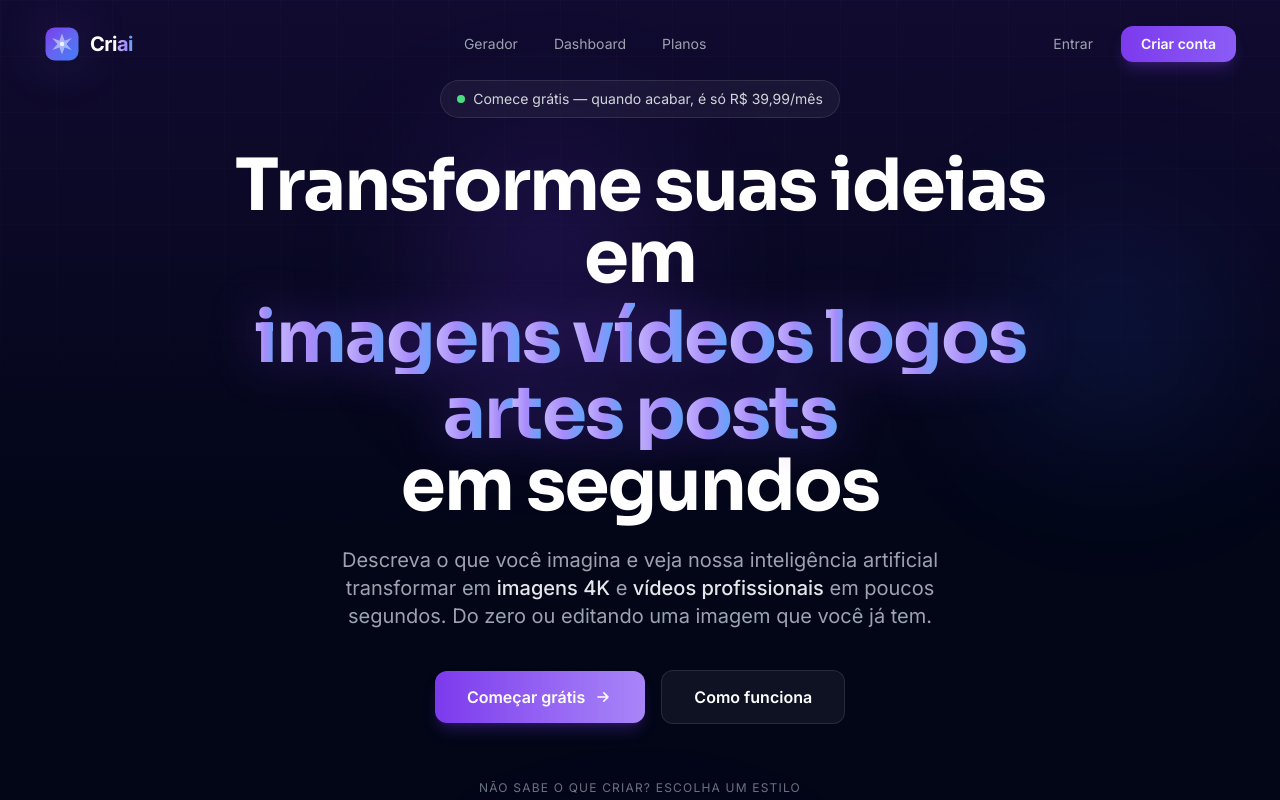
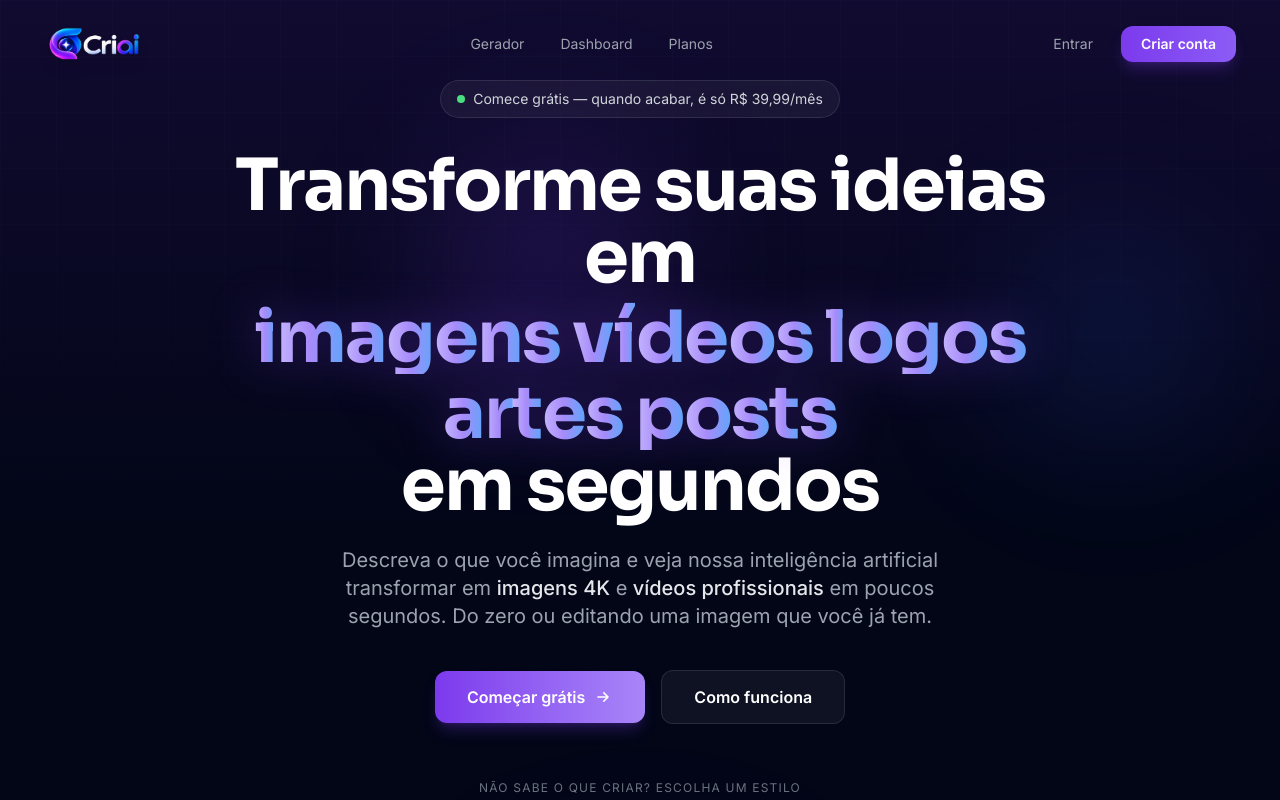
Before and after one commit to jjsilvamape2014-ui/criai-frontend, a Next.js app: page / in a window 1280 px wide. Shown: the top 800 px of the page. Built offline with nearby package versions, Linux system fonts and the light colour scheme; no server answers.

Commit message:
feat: usar a nova logo da Criai (imagem PNG com fundo transparente) no header e rodape

```diff
--- a/src/components/Logo.js
+++ b/src/components/Logo.js
@@ -1,40 +1,20 @@
 export default function Logo({ size = 'md', showText = true, className = '' }) {
-  const sizes = {
-    sm: { icon: 28, text: 'text-lg' },
-    md: { icon: 36, text: 'text-xl' },
-    lg: { icon: 48, text: 'text-3xl' },
+  const heights = {
+    sm: 26,
+    md: 34,
+    lg: 44,
   };
-  const s = sizes[size] || sizes.md;
+  const h = heights[size] || heights.md;
 
   return (
-    <a href="/" className={`flex items-center gap-2.5 group ${className}`}>
-      <div className="relative">
-        <svg width={s.icon} height={s.icon} viewBox="0 0 48 48" fill="none" xmlns="http://www.w3.org/2000/svg" className="drop-shadow-lg">
-          <defs>
-            <linearGradient id="logoGrad" x1="0" y1="0" x2="48" y2="48" gradientUnits="userSpaceOnUse">
-              <stop stopColor="#7c3aed" />
-              <stop offset="0.5" stopColor="#6366f1" />
-              <stop offset="1" stopColor="#3b82f6" />
-            </linearGradient>
-            <linearGradient id="logoInner" x1="12" y1="12" x2="36" y2="36" gradientUnits="userSpaceOnUse">
-              <stop stopColor="#c4b5fd" />
-              <stop offset="1" stopColor="#93c5fd" />
-            </linearGradient>
-          </defs>
-          {/* Outer rounded square */}
-          <rect x="2" y="2" width="44" height="44" rx="12" fill="url(#logoGrad)" />
-          {/* Inner sparkle/star shape */}
-          <path d="M24 10L27.5 19.5L37 16L30 24L37 32L27.5 28.5L24 38L20.5 28.5L11 32L18 24L11 16L20.5 19.5L24 10Z" fill="url(#logoInner)" opacity="0.95" />
-          {/* Center dot */}
-          <circle cx="24" cy="24" r="3" fill="white" opacity="0.9" />
-        </svg>
-        <div className="absolute inset-0 rounded-xl bg-primary-500/20 blur-xl group-hover:bg-primary-400/30 transition-all duration-500" />
-      </div>
-      {showText && (
-        <span className={`font-bold ${s.text} text-white tracking-tight`}>
-          Cri<span className="gradient-text">ai</span>
-        </span>
-      )}
+    <a href="/" className={`flex items-center group ${className}`}>
+      <img
+        src="/criai-logo.png"
+        alt="Criai"
+        height={h}
+        style={{ height: h, width: 'auto' }}
+        className="drop-shadow-lg transition-transform duration-300 group-hover:scale-105"
+      />
     </a>
   );
 }
```
Also changed, not shown: public/criai-logo.png (added).
